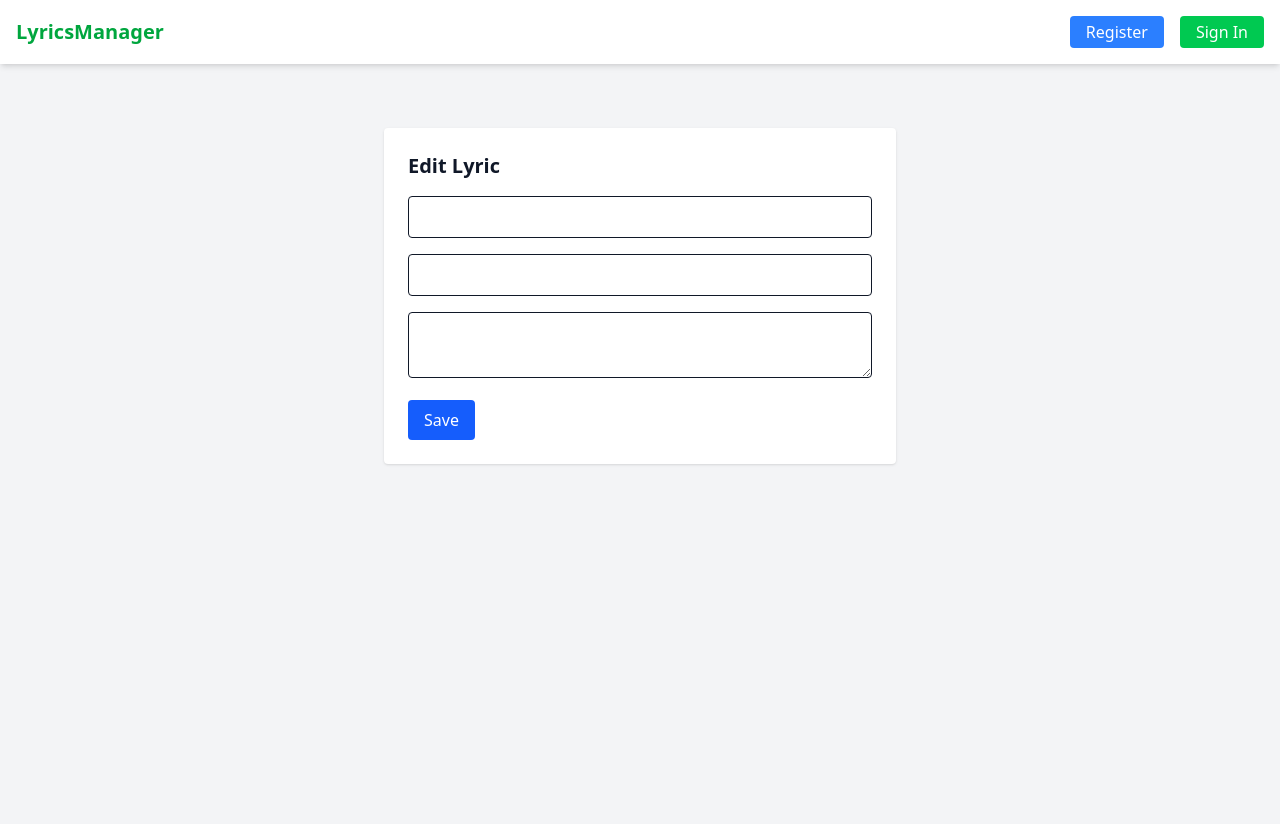
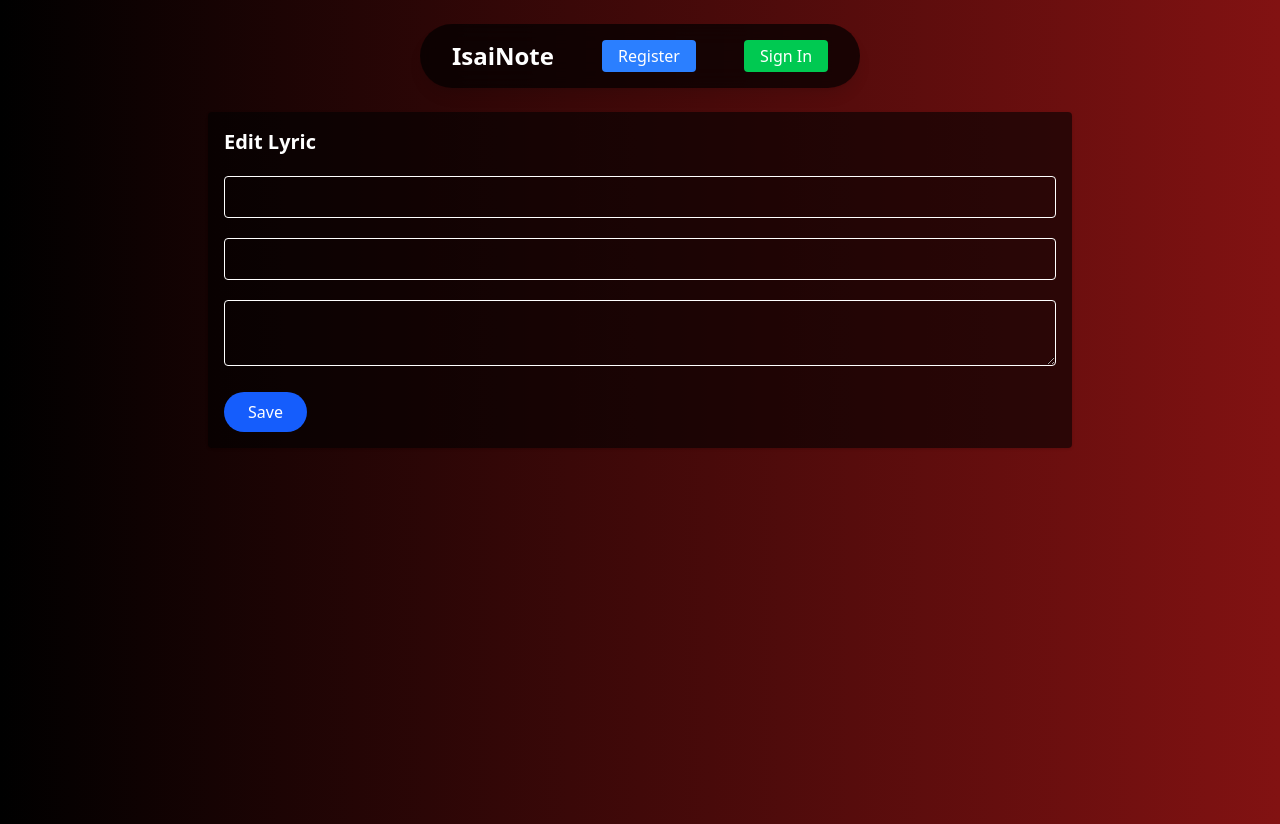
Before and after one commit to Sudhaj14/IsaiNote-personal-lyric-application, a Next.js app: page /lyrics/1/edit in a window 1280 px wide. Before the commit the page ends 800 px from the top, so only its background shows below. Built offline with nearby package versions, Linux system fonts and the light colour scheme; no server answers.

Commit message:
Improved UI

```diff
--- a/app/auth/register/page.tsx
+++ b/app/auth/register/page.tsx
@@ -19,7 +19,7 @@ export default function RegisterPage() {
   }
 
   return (
-    <form onSubmit={handleSubmit} className="max-w-md mx-auto p-4 mt-10 space-y-4 bg-white shadow rounded">
+      <form onSubmit={handleSubmit} className="max-w-md mx-auto p-4 mt-10 space-y-4 bg-black/60 text-white shadow rounded">
       <h2 className="text-xl font-semibold">Register</h2>
       <input
         type="text"
--- a/app/auth/signin/page.tsx
+++ b/app/auth/signin/page.tsx
@@ -22,7 +22,7 @@ export default function SignInPage() {
   }
 
   return (
-    <form onSubmit={handleSubmit} className="max-w-md mx-auto p-4 mt-10 space-y-4 bg-white shadow rounded">
+      <form onSubmit={handleSubmit} className="max-w-md mx-auto p-4 mt-10 space-y-4 bg-black/60 text-white shadow rounded">
       <h2 className="text-xl font-semibold">Sign In</h2>
       <input
         type="email"
--- a/app/layout.tsx
+++ b/app/layout.tsx
@@ -1,7 +1,7 @@
 // app/layout.tsx
 import "./globals.css";
 import type { ReactNode } from "react";
-import Providers from "./providers"; // 👈 Import your client component
+import Providers from "./providers";
 
 export const metadata = {
   title: "Lyrics Manager",
@@ -11,7 +11,13 @@ export const metadata = {
 export default function RootLayout({ children }: { children: ReactNode }) {
   return (
     <html lang="en">
-      <body className="bg-gray-100 text-gray-900">
+      <body className="min-h-screen text-gray-100" style={{
+       background: '-webkit-linear-gradient(90deg, #000000, #821212)',
+          backgroundImage: 'linear-gradient(90deg, #000000, #821212)',
+          backgroundAttachment: 'fixed',
+          backgroundRepeat: 'no-repeat',
+          backgroundSize: 'cover',
+      }}>
         <Providers>
           <main className="max-w-4xl mx-auto px-4 py-6">{children}</main>
         </Providers>
--- a/app/lyrics/[id]/edit/page.tsx
+++ b/app/lyrics/[id]/edit/page.tsx
@@ -34,7 +34,7 @@ export default function EditLyricPage() {
   }
 
   return (
-    <form onSubmit={handleSubmit} className="max-w-lg mx-auto mt-10 space-y-4 bg-white p-6 shadow rounded">
+      <form onSubmit={handleSubmit} className="space-y-5 bg-black/60 text-white p-4 rounded shadow">
       <h2 className="text-xl font-semibold">Edit Lyric</h2>
       <input
         type="text"
@@ -53,7 +53,7 @@ export default function EditLyricPage() {
         onChange={(e) => setForm({ ...form, content: e.target.value })}
         className="w-full border p-2 rounded"
       />
-      <button className="bg-blue-600 text-white px-4 py-2 rounded">Save</button>
+      <button className="bg-blue-600 text-white px-6 py-2 rounded-4xl">Save</button>
     </form>
   )
 }
--- a/app/lyrics/[id]/page.tsx
+++ b/app/lyrics/[id]/page.tsx
@@ -12,7 +12,7 @@ export default async function LyricDetails({ params }: { params: Promise<{ id: s
   }
 
   return (
-    <div className="max-w-2xl mx-auto mt-10 p-6 bg-white rounded shadow">
+    <div className="max-w-4xl mx-auto mt-10 p-6 bg-white rounded shadow">
       <h1 className="text-2xl font-bold mb-2">{lyric.title}</h1>
       <h2 className="text-lg text-gray-600 mb-4">by {lyric.artist}</h2>
       <pre className="whitespace-pre-wrap text-gray-800">{lyric.content}</pre>
--- a/app/lyrics/new/page.tsx
+++ b/app/lyrics/new/page.tsx
@@ -73,7 +73,8 @@ export default function AddLyricPage() {
     <div className="max-w-lg mx-auto mt-10 space-y-6">
       <h1 className="text-2xl font-bold text-center">Add New Lyric</h1>
 
-      <form onSubmit={handleSubmit} className="space-y-4 bg-white p-6 rounded shadow">
+      <form onSubmit={handleSubmit} className="space-y-4 bg-black/60 text-white p-6 rounded shadow">
+
         <input
           type="text"
           name="title"
@@ -110,7 +111,7 @@ export default function AddLyricPage() {
           className="w-full border p-2 rounded"
         />
 
-        {error && <p className="text-red-600 text-sm">{error}</p>}
+        {error && <p className="text-red-900 text-sm">{error}</p>}
         {success && <p className="text-green-600 text-sm">{success}</p>}
 
         <button
--- a/components/Navbar.tsx
+++ b/components/Navbar.tsx
@@ -1,4 +1,3 @@
-// components/Navbar.tsx
 'use client'
 
 import { signIn, signOut, useSession } from 'next-auth/react'
@@ -8,24 +7,27 @@ export default function Navbar() {
   const { data: session } = useSession()
 
   return (
-    <nav className="bg-white shadow-md p-4 flex justify-between items-center">
-      <Link href="/" className="text-xl font-bold text-green-600">
-        LyricsManager
-      </Link>
+    <div className="flex justify-center mt-6">
+      <nav className="bg-black/70 backdrop-blur-md text-white px-8 py-4 rounded-full shadow-lg flex items-center gap-12">
+        <Link
+          href="/"
+          className="text-2xl font-bold text-white"
+        >
+          IsaiNote
+        </Link>
 
-      <div className="flex gap-4 items-center">
         {session ? (
           <>
             <Link
               href="/lyrics/new"
-              className="bg-green-500 hover:bg-green-600 text-white px-4 py-1 rounded"
+              className="bg-red-900 text-xl text-white font-bold px-4 py-1 rounded-full shadow-lg "
             >
               Add Lyrics
             </Link>
-            <span className="text-sm">Hello, {session.user?.name}</span>
+            {/* <span className="text-xl font-bold">Hello, {session.user?.name}</span> */}
             <button
               onClick={() => signOut()}
-              className="bg-red-500 hover:bg-red-600 text-white px-4 py-1 rounded"
+              className="bg-red-900 text-xl font-bold rounded-full shadow-lg  text-white px-4 py-1 "
             >
               Sign Out
             </button>
@@ -46,7 +48,7 @@ export default function Navbar() {
             </button>
           </>
         )}
-      </div>
-    </nav>
+      </nav>
+    </div>
   )
 }
```
Also changed, not shown: app/globals.css (line endings or trailing spaces).
